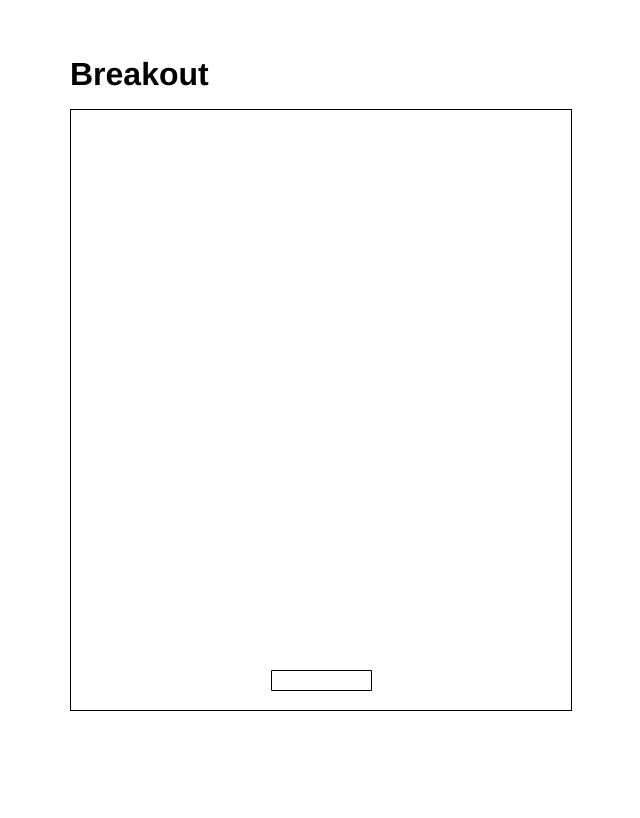
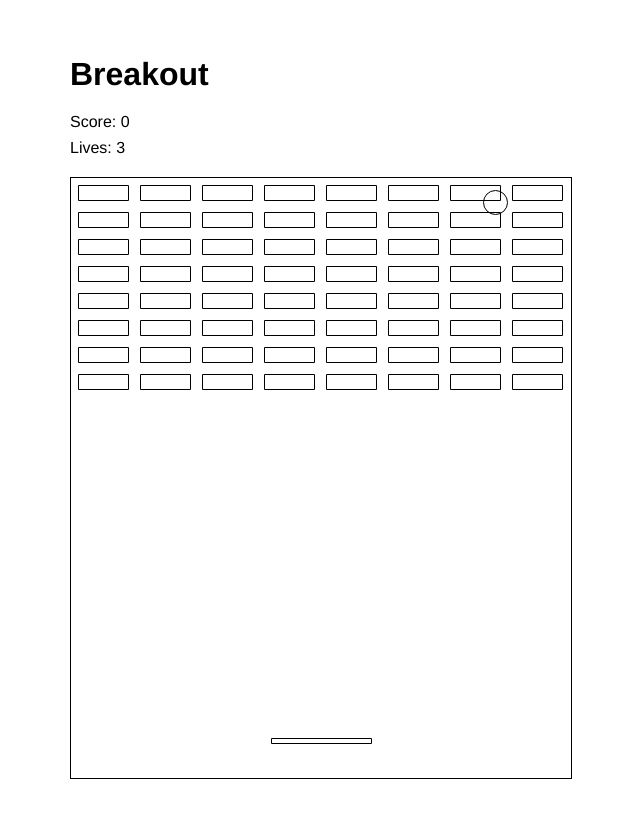
Before and after one commit to coltonhurst/pair-programming-talk-exercise, a plain HTML site: page index.html in a window 1280 px wide. Shown: the whole page, without its empty margins (270-910 px from the left). Drawn offline with Linux system fonts and the light colour scheme.

Commit message:
complete the incomplete game

```diff
--- a/index.html
+++ b/index.html
@@ -10,6 +10,11 @@
     </head>
     <body>
         <h1>Breakout</h1>
+        <p>
+            Score: <span id="score">0</span>
+            <br>
+            Lives: <span id="lives">3</span>
+        </p>
         <canvas id="myCanvas" width="500" height="600"></canvas>
 
         <script src="main.js"></script>
--- a/main.js
+++ b/main.js
@@ -1,63 +1,198 @@
-/* ----- global vars ----- */
+/* ----- variables ----- */
 let canvas = document.getElementById("myCanvas");
 let ctx = canvas.getContext("2d");
-const pi = 3.1415926536;
+const PI = 3.1415926536;
 const paddle = {
     width: 100,
-    height: 20,
-    xLoc: (canvas.width / 2) - 49.5,
-    yLoc: canvas.height - 39.5,
-    speed: 5
+    height: 5,
+    x: (canvas.width / 2) - 49.5,
+    y: canvas.height - 39.5,
+    speed: 5,
 };
 let keyboard = {
     leftPressed: false,
-    rightPressed: false
+    rightPressed: false,
+};
+let ball = {
+    radius: 12,
+    x: canvas.width / 2 + 0.5,
+    y: canvas.height / 2 + 0.5,
+    dx: 1,
+    dy: -1,
+    canMove: true,
+};
+let bricks = {
+    grid: [],
+    rowCount: 8,
+    columnCount: 8,
+    width: 50,
+    height: 15,
+    offsetTop: 7.5,
+    offsetLeft: 7.5,
+    padding: 12,
+};
+let counts = {
+    score: 0,
+    lives: 3,
+    gameOverShown: false,
 }
 
 /* ----- start ----- */
-draw();
 document.addEventListener("keydown", keyPressedHandler, false);
 document.addEventListener("keyup", keyReleasedHandler, false);
+fillGrid();
+draw();
+
+/* ----- collision funcs ----- */
+function ballToPaddleCollisonCheck() {
+    // IMPLEMENT ME!
+}
+
+function ballToBrickCollisonCheck() {
+    // IMPLEMENT ME!
+}
+
+function sideCollisionCheck() {
+    if ((ball.x + ball.dx - ball.radius < 0) || (ball.x + ball.dx + ball.radius > canvas.width)) {
+        ball.dx = -ball.dx;
+    }
+}
+
+function topCollisionCheck() {
+    if (ball.y + ball.dy - ball.radius < 0) {
+        ball.dy = -ball.dy;
+    }
+}
 
 /* ----- drawing funcs ----- */
 function draw() {
     clearScreen();
     drawPaddle();
+    drawBricks();
 
-    // paddle movement
-    if (keyboard.rightPressed) {
-        const currentXRightEdgeLoc = paddle.xLoc + paddle.width;
-        const futureXRightEdgeLoc = currentXRightEdgeLoc + paddle.speed;
+    if (ball.canMove) {
+        drawBall();
+        ballMovement();
+    }
 
-        if (futureXRightEdgeLoc < canvas.width) {
-            paddle.xLoc += paddle.speed;
-        } else if ((futureXRightEdgeLoc > canvas.width) && (currentXRightEdgeLoc < canvas.width)) {
-            paddle.xLoc = canvas.width - paddle.width - 0.5;
-        }
-    } else if (keyboard.leftPressed) {
-        const currentXLeftEdgeLoc = paddle.xLoc;
-        const futureXLeftEdgeLoc = currentXLeftEdgeLoc - paddle.speed;
-
-        if (futureXLeftEdgeLoc > 0) {
-            paddle.xLoc -= paddle.speed;
-        } else if ((futureXLeftEdgeLoc < 0) && (currentXLeftEdgeLoc > 0)) {
-            paddle.xLoc = 0.5;
-        }
-    }
+    paddleMovement();
 
     requestAnimationFrame(draw);
 }
 
 function drawPaddle() {
     ctx.beginPath();
-    ctx.rect(paddle.xLoc, paddle.yLoc, paddle.width, paddle.height);
+    ctx.rect(paddle.x, paddle.y, paddle.width, paddle.height);
     ctx.stroke();
     ctx.closePath();
 }
 
-/* ----- helper funcs ----- */
+function drawBall() {
+    ctx.beginPath();
+    ctx.arc(ball.x, ball.y, ball.radius, 0, PI * 2);
+    ctx.stroke();
+    ctx.closePath();
+}
+
+function drawBricks() {
+    for (i = 0; i < bricks.rowCount; i++) {
+        for (j = 0; j < bricks.columnCount; j++) {
+            if (bricks[i][j].active == true) {
+                bricks[i][j].x = (j * (bricks.width + bricks.padding)) + bricks.offsetLeft;
+                bricks[i][j].y = (i * (bricks.height + bricks.padding)) + bricks.offsetTop;
+
+                ctx.beginPath();
+                ctx.rect(bricks[i][j].x, bricks[i][j].y, bricks.width, bricks.height);
+                ctx.stroke();
+                ctx.closePath();
+            }
+        }
+    }
+}
+
+/* ----- movement funcs ----- */
+function paddleMovement() {
+    if (keyboard.rightPressed) {
+        const currentXRightEdgeLoc = paddle.x + paddle.width;
+        const futureXRightEdgeLoc = currentXRightEdgeLoc + paddle.speed;
+
+        if (futureXRightEdgeLoc < canvas.width) {
+            paddle.x += paddle.speed;
+        } else if ((futureXRightEdgeLoc > canvas.width) && (currentXRightEdgeLoc < canvas.width)) {
+            paddle.x = canvas.width - paddle.width - 0.5;
+        }
+    } else if (keyboard.leftPressed) {
+        const currentXLeftEdgeLoc = paddle.x;
+        const futureXLeftEdgeLoc = currentXLeftEdgeLoc - paddle.speed;
+
+        if (futureXLeftEdgeLoc > 0) {
+            paddle.x -= paddle.speed;
+        } else if ((futureXLeftEdgeLoc < 0) && (currentXLeftEdgeLoc > 0)) {
+            paddle.x = 0.5;
+        }
+    }
+}
+
+function ballMovement() {
+    // move the ball
+    ball.x += ball.dx;
+    ball.y += ball.dy;
+
+    sideCollisionCheck();
+
+    // if the ball is in the top section of the screen
+    if (ball.y + ball.dy < canvas.height - (paddle.height * 2)) {
+        topCollisionCheck();
+        ballToBrickCollisonCheck();
+    }
+    // if the ball is below the bottom of the screen
+    else if (ball.y + ball.dy > canvas.height + (ball.radius * 2)) {
+        if (counts.gameOverShown == false) {
+            counts.lives--;
+            updateLives();
+
+            if (counts.lives < 1) {
+                alert("game over");
+                ball.canMove = false;
+                counts.gameOverShown = true;
+            } else {
+                ballReset();
+            }
+        }
+    }
+    // in the bottom section of the screen
+    else {
+        ballToPaddleCollisonCheck();
+    }
+}
+
+/* ----- general funcs ----- */
 function clearScreen() {
     ctx.clearRect(0, 0, canvas.width, canvas.height);
+}
+
+function fillGrid() {
+    for (i = 0; i < bricks.rowCount; i++) {
+        bricks[i] = [];
+        for (j = 0; j < bricks.columnCount; j++) {
+            bricks[i][j] = {x: 0, y: 0, active: true};
+        }
+    }
+}
+
+function ballReset() {
+    ball.x = canvas.width / 2 + 0.5;
+    ball.y = canvas.height / 2 + 0.5;
+}
+
+function updateScore() {
+    let s = document.getElementById("score");
+    s.innerHTML = counts.score;
+}
+
+function updateLives() {
+    let l = document.getElementById("lives");
+    l.innerHTML = counts.lives;
 }
 
 /* ----- handler funcs ----- */
```
Also changed, not shown: 1 other file.
